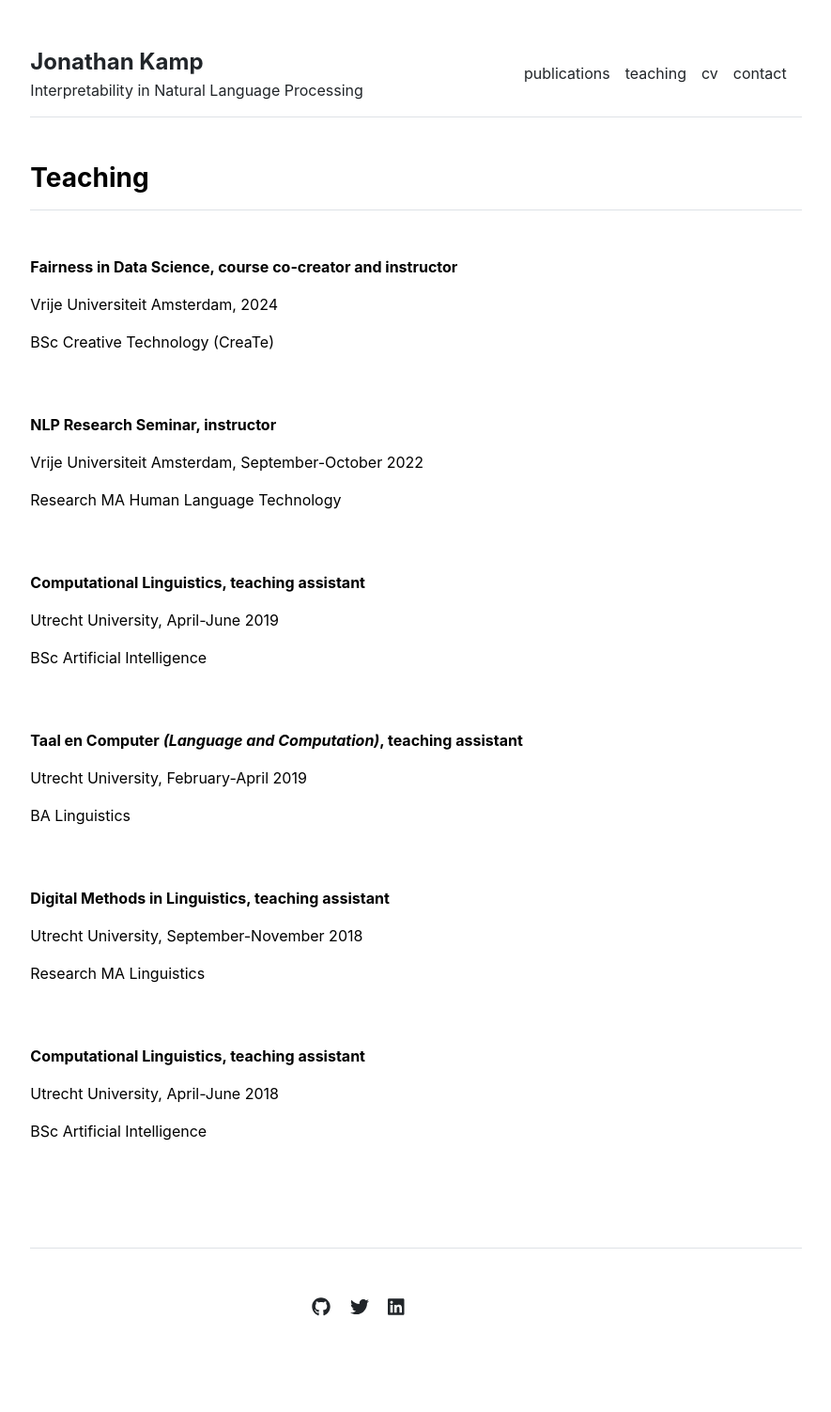
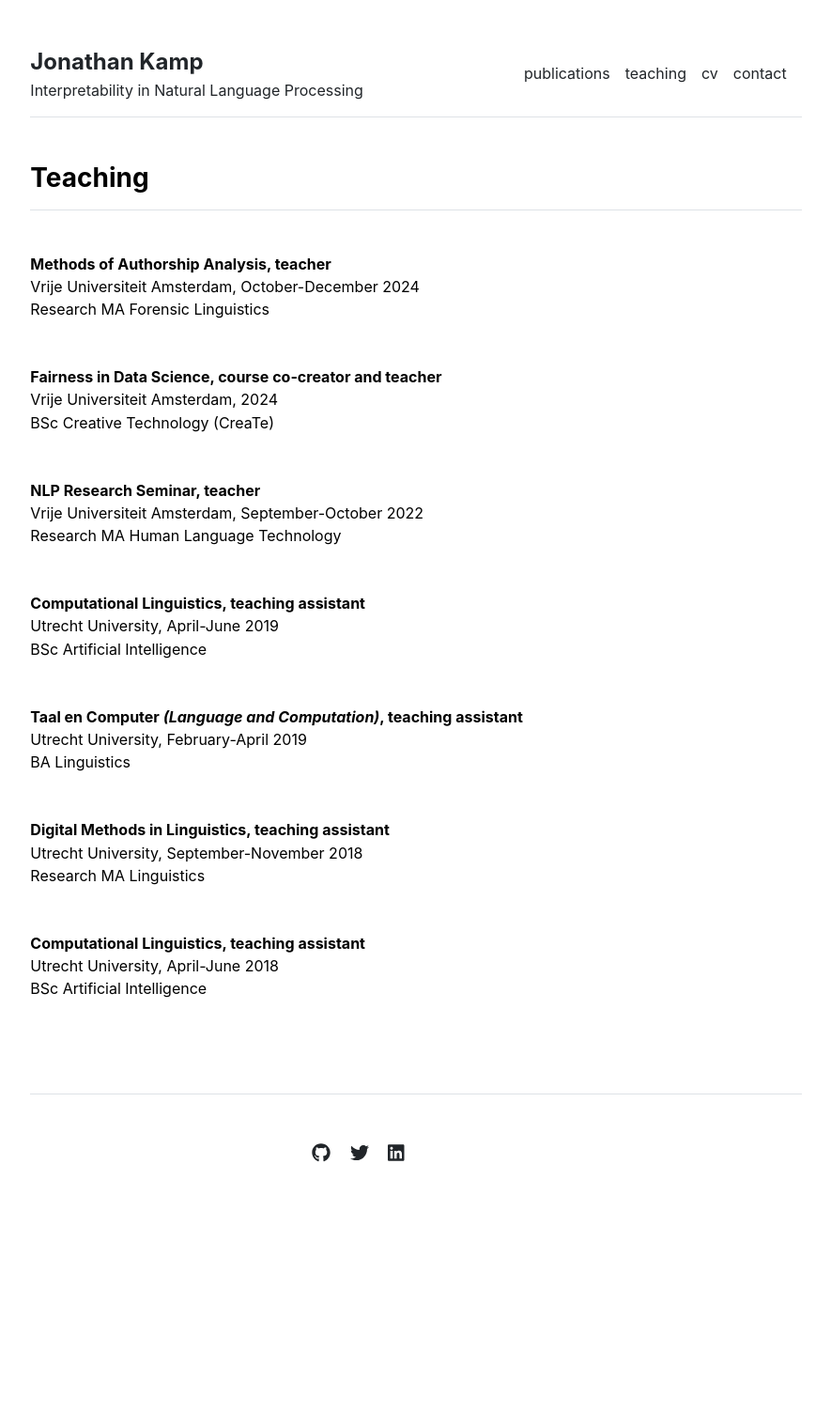
Before and after one commit to jbkamp/jbkamp.github.io, a Jekyll site: the page built from teaching.md, in a window 1280 px wide. Shown: the whole page at 94% size, without its empty margins (197-1082 px from the left). Built offline with Jekyll 4.4.1, drawn with Linux system fonts in a browser that asks for light colours; after the commit the page ends 1339 px from its top, so only the background shows below that.

Commit message:
added teaching and changed line spacing

```diff
--- a/_data/settings.yml
+++ b/_data/settings.yml
@@ -13,8 +13,9 @@ contacts:
 - {name: 'Jonathan Kamp', role: 'PhD Candidate', department: 'Computational Linguistics and Text Mining Lab', institution: 'Vrije Universiteit Amsterdam', email: 'j.b.kamp~at~vu.nl', image: 'assets/img/cltl_logo.png'}
 
 teachings:
-- {name: 'Fairness in Data Science, course co-creator and instructor', institution: 'Vrije Universiteit Amsterdam', date: '2024', description: 'BSc Creative Technology (CreaTe)'}
-- {name: 'NLP Research Seminar, instructor', institution: 'Vrije Universiteit Amsterdam', date: 'September-October 2022', description: 'Research MA Human Language Technology'}
+- {name: 'Methods of Authorship Analysis, teacher', institution: 'Vrije Universiteit Amsterdam', date: 'October-December 2024', description: 'Research MA Forensic Linguistics'}
+- {name: 'Fairness in Data Science, course co-creator and teacher', institution: 'Vrije Universiteit Amsterdam', date: '2024', description: 'BSc Creative Technology (CreaTe)'}
+- {name: 'NLP Research Seminar, teacher', institution: 'Vrije Universiteit Amsterdam', date: 'September-October 2022', description: 'Research MA Human Language Technology'}
 - {name: 'Computational Linguistics, teaching assistant', institution: 'Utrecht University', date: 'April-June 2019', description: 'BSc Artificial Intelligence'}
 - {name: 'Taal en Computer <i>(Language and Computation)</i>, teaching assistant', institution: 'Utrecht University', date: 'February-April 2019', description: 'BA Linguistics'}
 - {name: 'Digital Methods in Linguistics, teaching assistant', institution: 'Utrecht University', date: 'September-November 2018', description: 'Research MA Linguistics'}
--- a/_includes/teaching.html
+++ b/_includes/teaching.html
@@ -3,9 +3,9 @@
     <h3 class="fw-bold border-bottom pb-3 mb-5">Teaching</h3>
     {% for teaching in site.data.settings.teachings %}
     <div class="row g-b mb-5">
-      <p><b>{{ teaching.name }}</b></p>
-      <p>{{ teaching.institution }}, {{ teaching.date }}</p>
-      <p>{{ teaching.description }}</p>
+      <p style="margin-bottom: 5px; line-height: 1.2;"><b>{{ teaching.name }}</b></p>
+      <p style="margin-bottom: 5px; line-height: 1.2;">{{ teaching.institution }}, {{ teaching.date }}</p>
+      <p style="margin-bottom: 5px; line-height: 1.2;">{{ teaching.description }}</p>
     </div>
     {% endfor %}
   </div>
```
